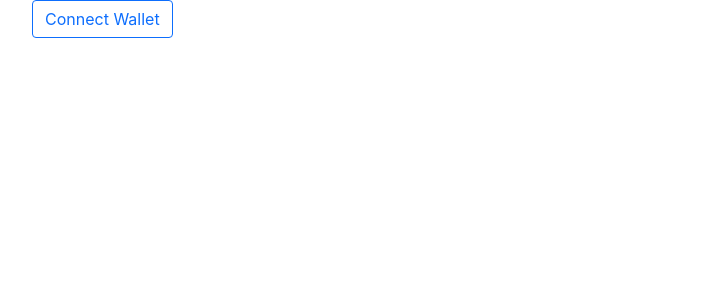
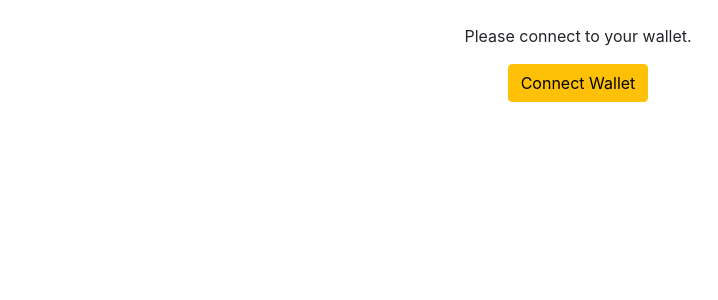
Before and after one commit to suhasadhav/fanbuidl, a React (Create React App) app in the folder frontend/: page / in a window 1280 px wide. Shown: the top 300 px of the page, without its empty margins (62-780 px from the left). Built offline with nearby package versions, Linux system fonts and the light colour scheme.

Commit message:
Frontend Wallet Connect function

```diff
--- a/frontend/src/components/App.js
+++ b/frontend/src/components/App.js
@@ -1,41 +1,120 @@
-import '../assets/styles/App.css';
-import {Button, Row, Col} from 'react-bootstrap';
-import { useState } from 'react';
+import React from "react";
+import "../assets/styles/App.css";
+import { Button, Row, Col } from "react-bootstrap";
+import { ConnectWallet } from "./ConnectWallet";
+//import { useState, setState } from "react";
 
-function App() {
-  const [currentAccount, setCurrentAccount] = useState(null);
-  const checkWalletIsConnected = () => {
+const NETWORK_ID = "31337";
+
+export class App extends React.Component {
+  constructor(props) {
+    super(props);
+
+    this.initialState = {
+      selectedAddress: undefined,
+      networkError: undefined,
+    };
+
+    this.state = this.initialState;
+  }
+
+  _initialize(userAddress) {
+    // This method initializes the dapp
+    this.setState({
+      selectedAddress: userAddress,
+    });
+  }
+
+  // Check if correct network is selected or not
+  _checkNetwork() {
+    if (window.ethereum.networkVersion === NETWORK_ID) {
+      return true;
+    }
+
+    this.setState({
+      networkError: "Please connect your wallet to NETWORK ID: " + NETWORK_ID,
+    });
+
+    return false;
+  }
+
+  // This method resets the state
+  _resetState() {
+    this.setState(this.initialState);
+  }
+
+  // This method just clears part of the state.
+  _dismissNetworkError() {
+    this.setState({ networkError: undefined });
+  }
+
+  async _connectWallet() {
     const { ethereum } = window;
-    if(!ethereum){
-      console.log("Wallet not installed");
-    } else{
-      console.log("wallet is present");
+
+    if (!ethereum) {
+      alert("No wallet found");
+    } else {
+      try {
+        if (!this._checkNetwork()) {
+          return;
         }
+        const [selectedAddress] = await ethereum.request({
+          method: "eth_requestAccounts",
+        });
+        this._initialize(selectedAddress);
+        // We reinitialize it whenever the user changes their account.
+        window.ethereum.on("accountsChanged", ([newAddress]) => {
+          // `accountsChanged` event can be triggered with an undefined newAddress.
+          // This happens when the user removes the Dapp from the "Connected
+          // list of sites allowed access to your addresses" (Metamask > Settings > Connections)
+          // To avoid errors, we reset the dapp state
+          if (newAddress === undefined) {
+            return this._resetState();
           }
-  const connectWalletHandler = async () => {
-    const { ethereum } = window;
-    if(!ethereum){
-      alert("Install wallet");
-    } else{
-      try{
-        const accounts = await ethereum.request({method: 'eth_requestAccounts'});
-        setCurrentAccount(accounts[0]);
-        console.log("Account address: ", accounts[0])
-      }
-      catch(err){
+
+          this._initialize(newAddress);
+        });
+
+        // We reset the dapp state if the network is changed
+        window.ethereum.on("chainChanged", ([networkId]) => {
+          //this._stopPollingData();
+          this._resetState();
+        });
+      } catch (err) {
         console.log(err);
       }
     }
   }
+
+  render() {
+    // Ethereum wallets inject the window.ethereum object. If it hasn't been
+    // injected, we instruct the user to install MetaMask.
+    if (window.ethereum === undefined) {
+      console.log("No wallet detected!");
+      //return <NoWalletDetected />;
+    }
+
+    if (!this.state.selectedAddress) {
+      return (
+        <ConnectWallet
+          connectWallet={() => this._connectWallet()}
+          networkError={this.state.networkError}
+          dismiss={() => this._dismissNetworkError()}
+        />
+      );
+    }
+
+    // If everything is loaded, we render the application.
     return (
       <div className="container">
         <Row className="mx-0">
           <Col xs={5}>
-          <Button variant="outline-primary" onClick={connectWalletHandler} >Connect Wallet</Button>{' '}
+            <Button variant="outline-primary">Enter App</Button>{" "}
           </Col>
         </Row>
       </div>
     );
   }
+}
 
 export default App;
--- /dev/null
+++ b/frontend/src/components/ConnectWallet.js
@@ -0,0 +1,28 @@
+import React from "react";
+
+import { NetworkErrorMessage } from "./NetworkErrorMessage";
+
+export function ConnectWallet({ connectWallet, networkError, dismiss }) {
+  return (
+    <div className="container">
+      <div className="row justify-content-md-center">
+        <div className="col-12 text-center">
+          {/* Metamask network should be set to Localhost:8545. */}
+          {networkError && (
+            <NetworkErrorMessage message={networkError} dismiss={dismiss} />
+          )}
+        </div>
+        <div className="col-6 p-4 text-center">
+          <p>Please connect to your wallet.</p>
+          <button
+            className="btn btn-warning"
+            type="button"
+            onClick={connectWallet}
+          >
+            Connect Wallet
+          </button>
+        </div>
+      </div>
+    </div>
+  );
+}
--- /dev/null
+++ b/frontend/src/components/NetworkErrorMessage.js
@@ -0,0 +1,18 @@
+import React from "react";
+
+export function NetworkErrorMessage({ message, dismiss }) {
+  return (
+    <div className="alert alert-danger" role="alert">
+      {message}
+      <button
+        type="button"
+        className="close"
+        data-dismiss="alert"
+        aria-label="Close"
+        onClick={dismiss}
+      >
+        <span aria-hidden="true">&times;</span>
+      </button>
+    </div>
+  );
+}
```
Lines whose indentation alone changed are shown as unchanged.
